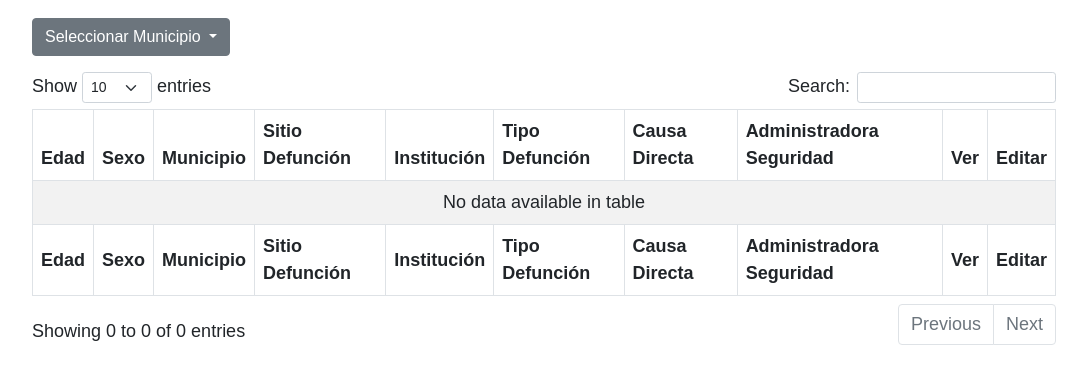
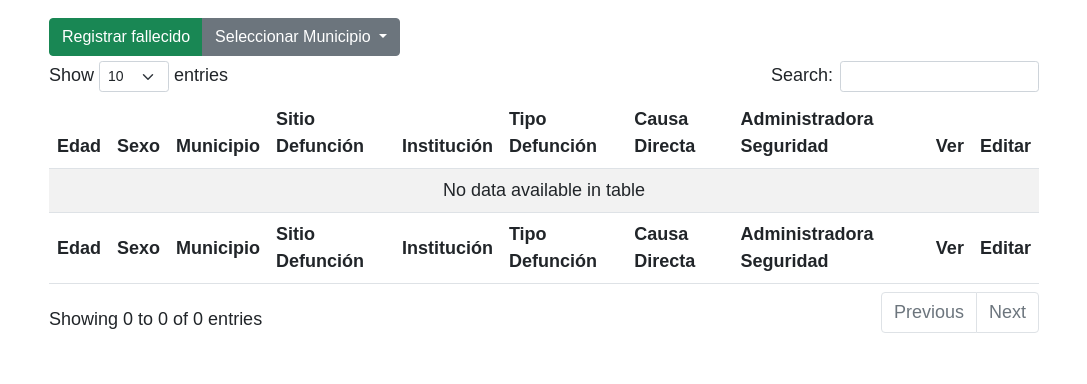
Before and after one commit to leidyGomezCala/defProy, a Symfony app: template templates/fallecidos/index.html.twig in a window 1280 px wide. Shown: the part 78-462 px from the top of the page, without its empty margins (96-1183 px from the left). Run offline with Twig, Linux system fonts and the light colour scheme; the template is opened without the code that fills it, so the values that code supplies are empty; some libraries are stand-ins or nearby versions.

Commit message:
se añadio el boton registrar fallecido y se cambio el estilo de la tabla

```diff
--- a/templates/fallecidos/index.html.twig
+++ b/templates/fallecidos/index.html.twig
@@ -10,12 +10,16 @@ endblock %} {% block body %}
     background: #f5f5f5;
     padding: 2px 6px;
   }
+  .row {
+    margin: 5px;
+  }
 </style>
 <div class="example-wrapper">
   <div class="row">
       <div class="container">
-      <div class="input-group mb-3">
-      <div class="dropdown">
+        <div class="btn-group" role="group" aria-label="Button group with nested dropdown">
+          <a type="button" href="/registroFallecido" class="btn btn-success">Registrar fallecido</a>
+          <div class="btn-group" role="group">
               <button class="btn btn-secondary dropdown-toggle" type="button" id="dropdownMenuButton1" data-bs-toggle="dropdown" aria-expanded="false">
                 Seleccionar Municipio
               </button>
@@ -34,22 +38,22 @@ endblock %} {% block body %}
             <div class="table-responsive">
               <table
                 id="tableDataFallecidos"
-                class="table table-striped table-bordered"
+                class="table table-striped table-hover"
                 cellspacing="0"
                 width="100%"
               >
                 <thead>
                   <tr>
-                    <th>Edad</th>
-                    <th>Sexo</th>
-                    <th>Municipio</th>
-                    <th>Sitio Defunción</th>
-                    <th>Institución</th>
-                    <th>Tipo Defunción</th>
-                    <th>Causa Directa</th>
-                    <th>Administradora Seguridad</th>
-                    <th>Ver</th>
-                    <th>Editar</th>
+                    <th scope="col">Edad</th>
+                    <th scope="col">Sexo</th>
+                    <th scope="col">Municipio</th>
+                    <th scope="col">Sitio Defunción</th>
+                    <th scope="col">Institución</th>
+                    <th scope="col">Tipo Defunción</th>
+                    <th scope="col">Causa Directa</th>
+                    <th scope="col">Administradora Seguridad</th>
+                    <th scope="col">Ver</th>
+                    <th scope="col">Editar</th>
                   </tr>
                 </thead>
                 <tbody>
```
Lines whose indentation alone changed are shown as unchanged.
